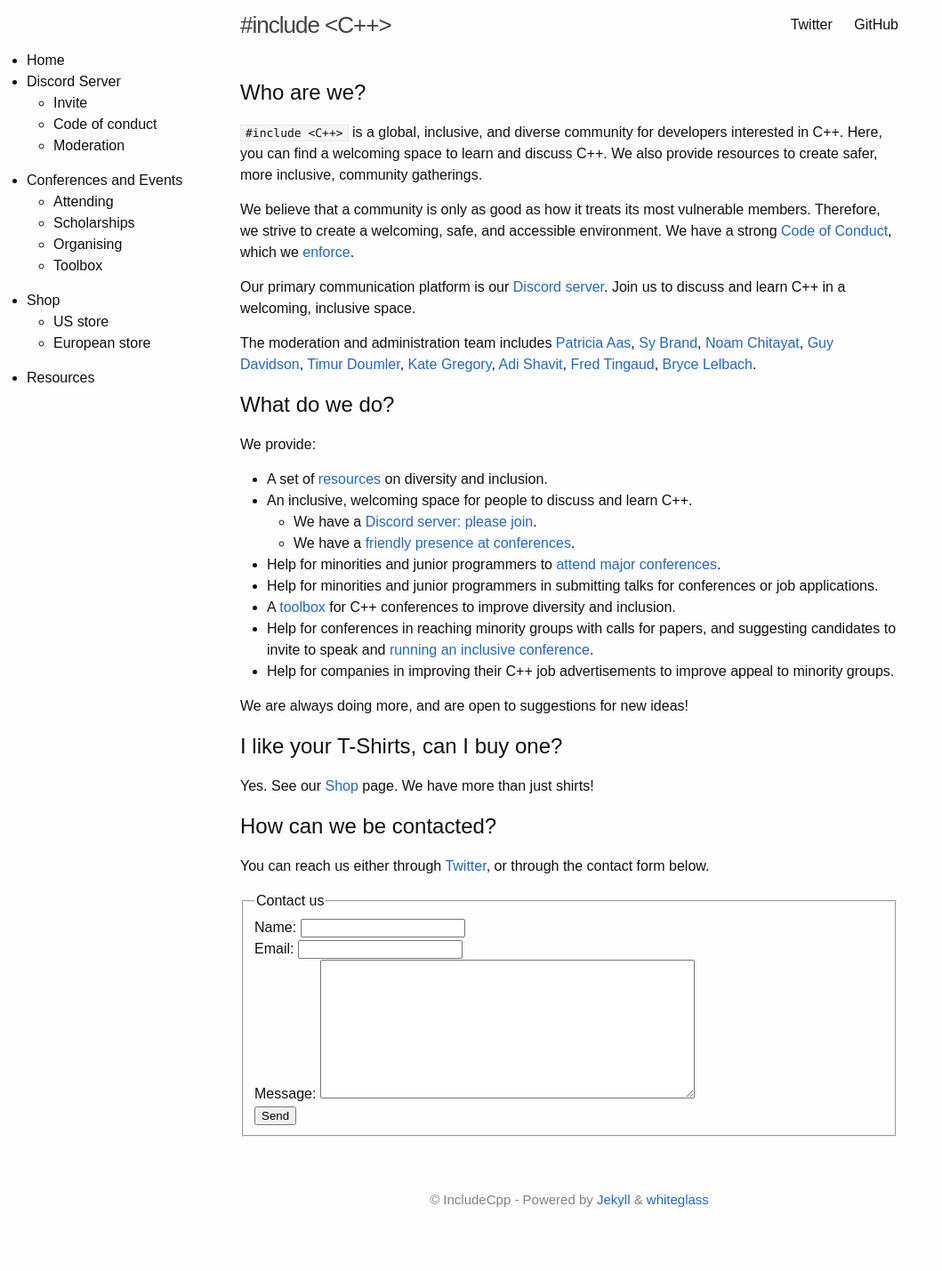
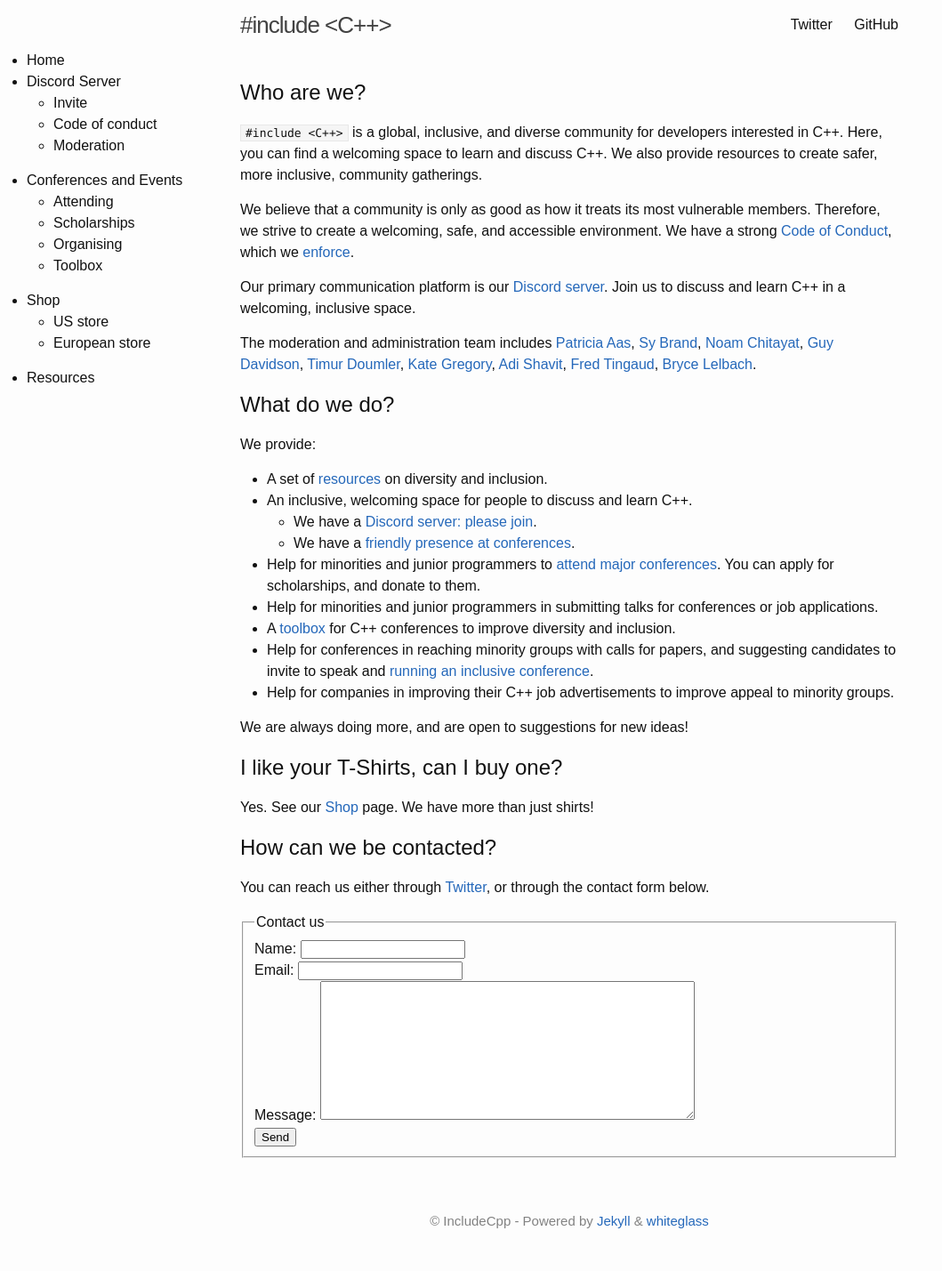
Before and after one commit to include-cpp/include-cpp.github.io, a Jekyll site: the page built from index.md, in a window 1280 px wide. Shown: the whole page at 89% size, without its empty margins (0-1059 px from the left). Built offline with Jekyll 4.4.1, drawn with Linux system fonts in a browser that asks for light colours; our own code applies the rules of GitHub Pages for plain Markdown files; before the commit the page ends 1405 px from its top, so only the background shows below that.

Commit message:
Make funding and applications more obvious.

```diff
--- a/index.md
+++ b/index.md
@@ -20,7 +20,7 @@ We provide:
 - An inclusive, welcoming space for people to discuss and learn C++.
   - We have a [Discord server: please join](https://discord.gg/ZPErMGW).
   - We have a [friendly presence at conferences](/attending-conferences).
-- Help for minorities and junior programmers to [attend major conferences](/scholarships).
+- Help for minorities and junior programmers to [attend major conferences](/scholarships). You can apply for scholarships, and donate to them.
 - Help for minorities and junior programmers in submitting talks for conferences or job applications.
 - A [toolbox](https://github.com/include-cpp/toolboxes) for C++ conferences to improve diversity and inclusion.
 - Help for conferences in reaching minority groups with calls for papers, and suggesting candidates to invite to speak and <a class="page-link" href="/organising-conferences/">running an inclusive conference</a>.
```
